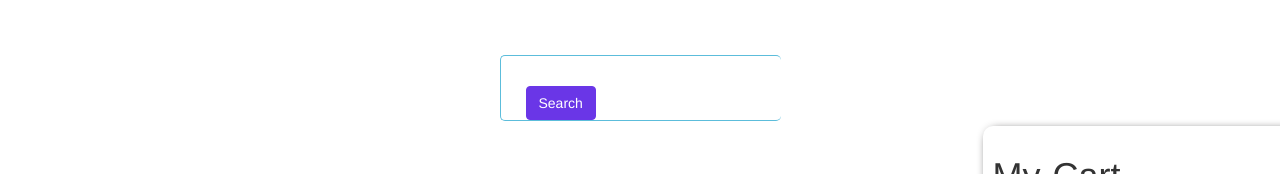
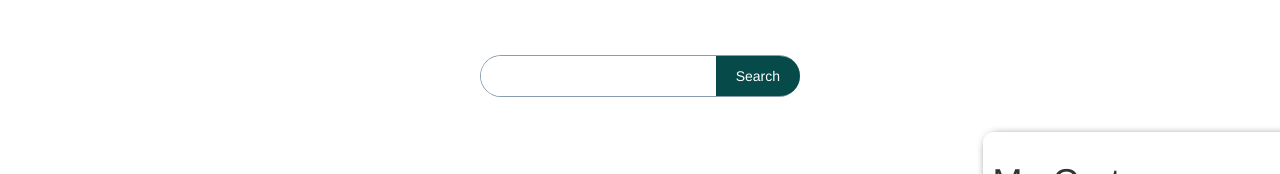
Before and after one commit to Rayhan119/OnlineShop, a plain HTML site: page index.html in a window 1280 px wide. Shown: the top 174 px of the page. Drawn offline with nearby package versions, Linux system fonts and the light colour scheme.

Commit message:
last added

```diff
--- a/css/style.css
+++ b/css/style.css
@@ -13,26 +13,31 @@ body {
   border: none;
 }
 .search-box {
-  border: 1px solid rgb(92, 189, 219);
-  width: 281px;
-  border-radius: 5px;
+  border: 1px solid #889eaf;
+  width: 320px;
+  color: #ffffff;
+  display: flex;
+  justify-content: space-between;
+  border-radius: 25px;
   margin: auto;
   margin-top: 50px;
+  margin-bottom: 30px;
   border-right: none;
 }
+#input-field {
+  color: #2f2f2f;
+}
 .search-button {
-  padding: 10px 50px;
-  border-radius: 25px;
-  margin-left: 25px;
+  padding: 10px 20px;
+  border-radius: 0px 25px 25px 0px;
+  margin-left: 20px;
+  border: 1px;
+  background: rgb(7 74 74);
+  transition: 0.5s;
 }
-
-#search-btn {
-  background-color: #6a36e7;
-  border: 1px solid #6a36e7;
-}
-#search-btn:hover {
+.search-button:hover {
   background-color: white;
-  color: #6a36e7;
+  color: black;
   border: 1px solid black;
 }
 /* cart button style */
--- a/index.html
+++ b/index.html
@@ -33,7 +33,7 @@
           <input id="input-field" class="search-field" type="text" />
           <button
             type="button"
-            class="btn btn-info search-button"
+            class="search-button"
             data-toggle="button"
             aria-pressed="false"
             autocomplete="off"
--- a/js/app.js
+++ b/js/app.js
@@ -225,7 +225,6 @@ const showProducts = (products) => {
       <h3>${product.title.slice(0, 10)}</h3>
       <p>Category: ${product.category}</p>
       <h2>Price: $ ${product.price}</h2>
-
       <div class="rating-area">
       <p>Total Ratings: <span>${product.rating.count}</span></p>
       <p>Average Ratings: <span>${product.rating.rate}</span></p>
```
